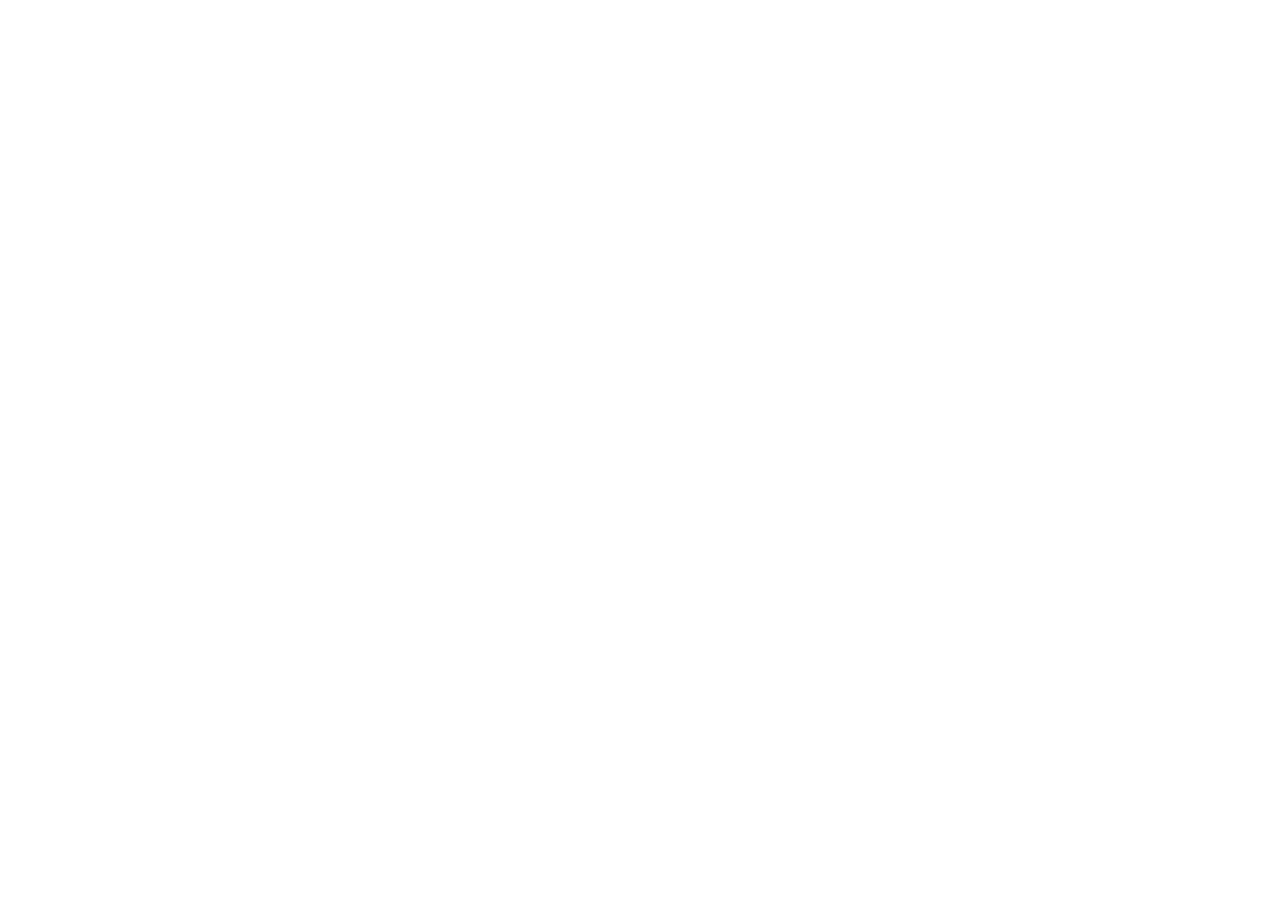
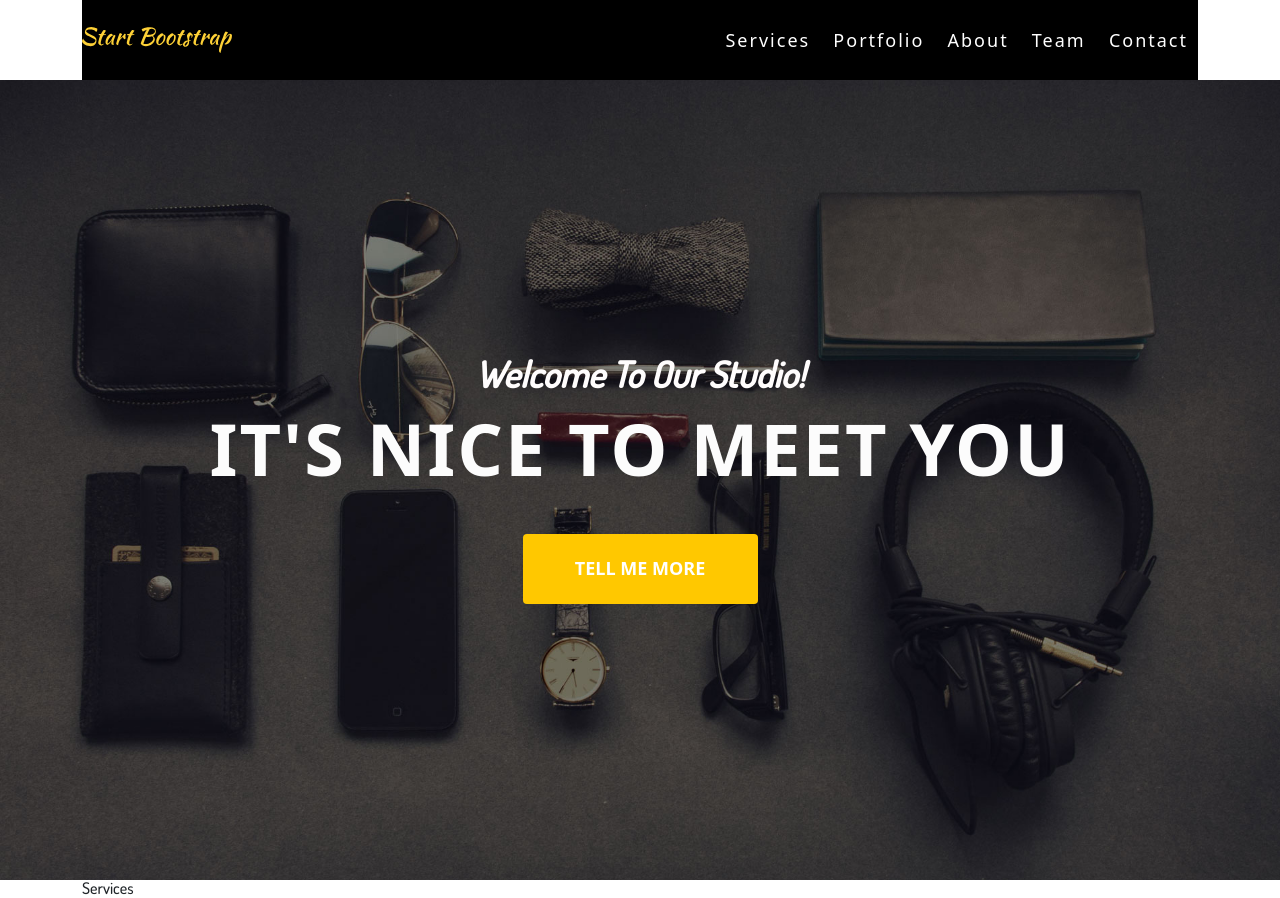
Before and after one commit to Agacan01/templates, a plain HTML site: page index.html in a window 1280 px wide. Before the commit the page ends 800 px from the top, so only its background shows below. Drawn offline with nearby package versions, Linux system fonts and the light colour scheme.

Commit message:
Services

```diff
--- a/_header.sass
+++ b/_header.sass
@@ -0,0 +1,15 @@
+.menu
+    height: 80px
+    background-color: #000
+    .imgbox
+        width: 150px
+        cursor: pointer
+    nav
+        a
+            font-family: system-ui, -apple-system, BlinkMacSystemFont, 'Segoe UI', Roboto, Oxygen, Ubuntu, Cantarell, 'Open Sans', 'Helvetica Neue', sans-serif
+            font-size: 18px
+            margin: 10px
+            letter-spacing: 2px
+            transition: 0.5s
+            &:hover
+                color: #ffc800
--- a/_main.sass
+++ b/_main.sass
@@ -1,3 +1,6 @@
 body
     font-family: 'Dosis', sans-serif
     font-weight: 500
+.imgbox
+    img
+        width: 100%
--- /dev/null
+++ b/_welcome.sass
@@ -0,0 +1,35 @@
+#welcome
+    background-image: url(../assets/header-bg.jpg)
+    background-size: cover
+    background-position: center
+    .textbox
+        display: flex
+        align-items: center
+        justify-content: center
+        flex-direction: column
+        height: 800px
+        h1
+            font-weight: 700
+            font-size: 72px
+            font-family: system-ui, -apple-system, BlinkMacSystemFont, 'Segoe UI', Roboto, Oxygen, Ubuntu, Cantarell, 'Open Sans', 'Helvetica Neue', sans-serif
+            letter-spacing: 2px
+            text-transform: uppercase
+            color: #fcfcfc
+            margin: 20px 0 0
+        h3
+            font-size: 36px
+            font-weight: 700
+            color: #fffdfd
+            font-style: italic
+        .btn
+            background-color: #ffc800
+            font-size: 18px
+            font-weight: 700
+            text-transform: uppercase
+            font-family: system-ui, -apple-system, BlinkMacSystemFont, 'Segoe UI', Roboto, Oxygen, Ubuntu, Cantarell, 'Open Sans', 'Helvetica Neue', sans-serif
+            width: 235px
+            height: 70px
+            padding: 20px
+            margin: 50px 0 0
+            &:hover
+                background-color: #cca000
--- a/index.html
+++ b/index.html
@@ -17,11 +17,57 @@
 
 <body>
     <header>
-
+        <div class="container">
+            <div class="row">
+                <div class="col-md-12">
+                    <div class="menu d-flex justify-content-between align-items-center">
+                        <div class="imgbox">
+                            <img src="assets/navbar-logo.svg" alt="">
+                        </div>
+                        <nav>
+                            <a href="#services">Services</a>
+                            <a href="#portfolio">Portfolio</a>
+                            <a href="#about">About</a>
+                            <a href="#team">Team</a>
+                            <a href="#contact">Contact</a>
+                        </nav>
+                    </div>
+                </div>
+            </div>
+        </div>
     </header>
 
     <main>
+        <section id="welcome">
+            <div class="container">
+                <div class="row">
+                    <div class="col-md-12">
+                        <div class="textbox">
+                            <h3>Welcome To Our Studio!</h3>
+                            <h1>It's Nice To Meet You</h1>
+                            <div class="btn text-center">
+                                <a href="#services">Tell Me More</a>
+                            </div>
+                        </div>
+                    </div>
+                </div>
+            </div>
+        </section>
 
+        <section>
+            <div class="container">
+                <div class="row">
+                    <div class="col-md-12">
+                        <h2>Services</h2>
+                    </div>
+                </div>
+                <div class="row">
+                    <div class="col-md-4"></div>
+                    <div class="col-md-4"></div>
+                    <div class="col-md-4"></div>
+                </div>
+            </div>
+        </section>
     </main>
 
     <footer>
--- a/reset.css
+++ b/reset.css
@@ -50,7 +50,7 @@ textarea:focus, input:focus{
 }
 
 *{
-	cursor: default;
+	/* cursor: default; */
 	scroll-behavior: smooth;
 }
 
--- a/style.sass
+++ b/style.sass
@@ -1,3 +1,3 @@
 @import main
-@import demo
 @import header
+@import welcome
```
Also changed, not shown: _demo.sass (deleted), style.css, 1 other file.
